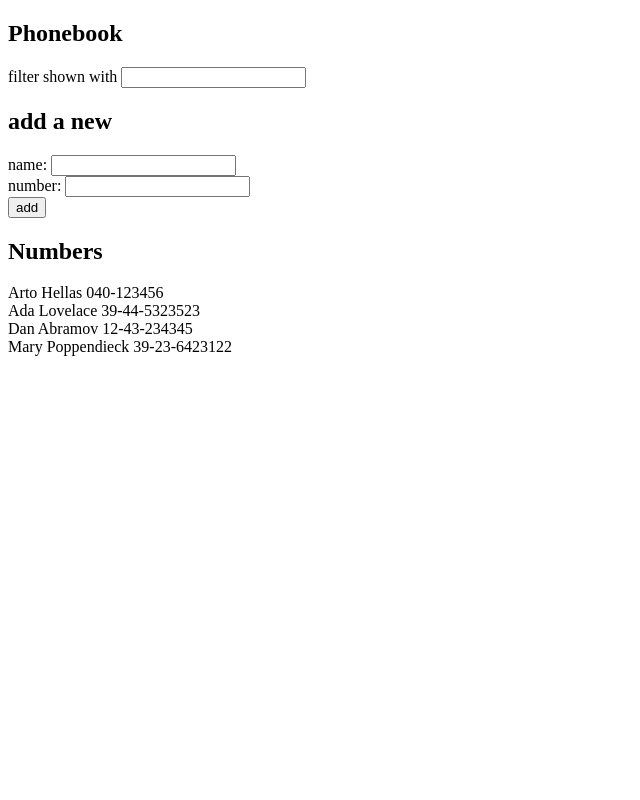
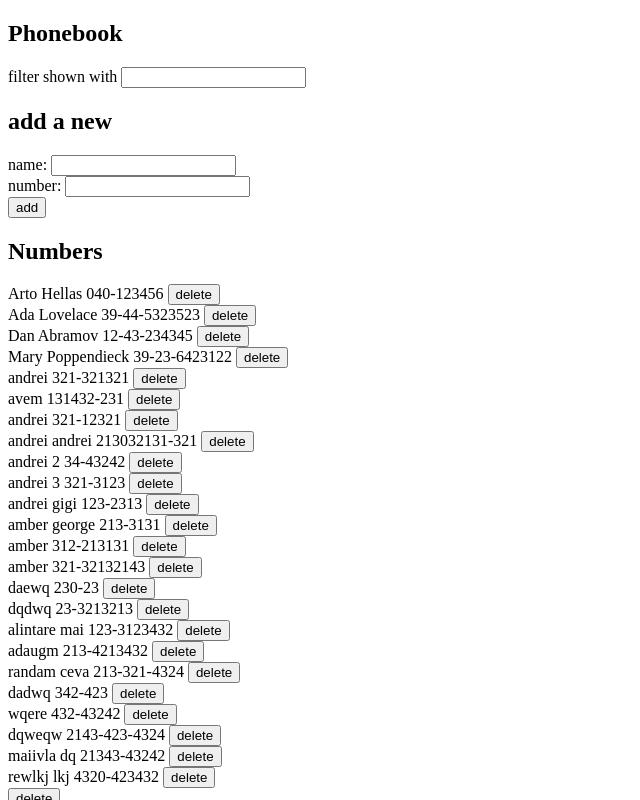
Before and after one commit to andiz2/fullstackopen_part2, a React (Create React App) app: page / in a window 1280 px wide. Shown: the top 800 px of the page, without its empty margins (0-640 px from the left). Built offline with nearby package versions, Linux system fonts and the light colour scheme; data requests are answered from the project's data file.

Commit message:
2_12->2_14

```diff
--- a/db.json
+++ b/db.json
@@ -1,5 +1,5 @@
 {
-  "persons":[
+  "persons": [
     {
       "name": "Arto Hellas",
       "number": "040-123456",
@@ -19,6 +19,176 @@
       "name": "Mary Poppendieck",
       "number": "39-23-6423122",
       "id": 4
+    },
+    {
+      "name": "andrei",
+      "number": "321-321321",
+      "id": 5
+    },
+    {
+      "name": "avem",
+      "number": "131432-231",
+      "id": 6
+    },
+    {
+      "name": "andrei",
+      "number": "321-12321",
+      "id": 7
+    },
+    {
+      "name": "andrei andrei",
+      "number": "213032131-321",
+      "id": 8
+    },
+    {
+      "name": "andrei 2",
+      "number": "34-43242",
+      "id": 9
+    },
+    {
+      "name": "andrei 3",
+      "number": "321-3123",
+      "id": 10
+    },
+    {
+      "name": "andrei gigi",
+      "number": "123-2313",
+      "id": 11
+    },
+    {
+      "name": "amber george",
+      "number": "213-3131",
+      "id": 12
+    },
+    {
+      "name": "amber",
+      "number": "312-213131",
+      "id": 13
+    },
+    {
+      "name": "amber",
+      "number": "321-32132143",
+      "id": 14
+    },
+    {
+      "name": "daewq",
+      "number": "230-23",
+      "id": 15
+    },
+    {
+      "name": "dqdwq",
+      "number": "23-3213213",
+      "id": 16
+    },
+    {
+      "name": "alintare mai",
+      "number": "123-3123432",
+      "id": 17
+    },
+    {
+      "name": "adaugm",
+      "number": "213-4213432",
+      "id": 18
+    },
+    {
+      "name": "randam ceva",
+      "number": "213-321-4324",
+      "id": 19
+    },
+    {
+      "name": "dadwq",
+      "number": "342-423",
+      "id": 20
+    },
+    {
+      "name": "wqere",
+      "number": "432-43242",
+      "id": 21
+    },
+    {
+      "name": "dqweqw",
+      "number": "2143-423-4324",
+      "id": 22
+    },
+    {
+      "name": "maiivla dq",
+      "number": "21343-43242",
+      "id": 23
+    },
+    {
+      "name": "rewlkj lkj",
+      "number": "4320-423432",
+      "id": 24
+    },
+    {
+      "name": "",
+      "number": "",
+      "id": 25
+    },
+    {
+      "name": "dwq adewq",
+      "number": "32-32131",
+      "id": 26
+    },
+    {
+      "name": "",
+      "number": "",
+      "id": 27
+    },
+    {
+      "name": "",
+      "number": "",
+      "id": 28
+    },
+    {
+      "name": "andrei",
+      "number": "3242-43242",
+      "id": 29
+    },
+    {
+      "name": "andrei",
+      "number": "31324-43212343",
+      "id": 30
+    },
+    {
+      "name": "andrei",
+      "number": "23-314323",
+      "id": 31
+    },
+    {
+      "name": "andrei",
+      "number": "33-342432",
+      "id": 32
+    },
+    {
+      "name": "smer",
+      "number": "432-43242",
+      "id": 33
+    },
+    {
+      "name": "andrei",
+      "number": "4432-432432",
+      "id": 34
+    },
+    {
+      "name": "smer22",
+      "number": "432-432432",
+      "id": 35
+    },
+    {
+      "name": "smerila",
+      "number": "432-4242",
+      "id": 36
+    },
+    {
+      "name": "smirt",
+      "number": "432-423432",
+      "id": 37
+    },
+    {
+      "name": "smirnoff",
+      "number": "322-43242",
+      "id": 38
     }
   ]
 }
--- a/src/App.js
+++ b/src/App.js
@@ -1,4 +1,4 @@
-//this is actually 2_6 + 2.7 + 2.8 + 2.9 + 2.10
+//this is actually 2_12 + 2_13 + 2_14
 
 import { useState, useEffect } from 'react'
 import Person from './components/Person'
@@ -6,17 +6,10 @@ import PersonForm from './components/PersonForm'
 import Filter from './components/Filter'
 import axios from 'axios'
 
+import personService from './services/notes'
+
 const App = () => {
 
-  useEffect(() => {
-    console.log("effect")
-    axios
-      .get('http://localhost:3001/persons')
-      .then(response => {
-        console.log('response', response.data)
-        setPersons(response.data)
-      })
-  }, [])
 
   const [persons, setPersons] = useState([])
   //   { name: 'Arto Hellas',
@@ -29,6 +22,14 @@ const App = () => {
   const [showAll, setShowAll] = useState(persons)
 
   var initialList = JSON.parse(JSON.stringify(persons));
+
+ useEffect(() => {
+    personService
+      .getAll()
+      .then(initialPersons => {
+        setPersons(initialPersons)
+      })
+  }, [])
 
   const addPerson = (event) => {
     event.preventDefault()
@@ -45,12 +46,21 @@ const App = () => {
     let validPers = persons.some(el => el.name === nameObject.name)
     if(!validPers){
       console.log("el", validPers)
-      setPersons(persons.concat(nameObject))
+      personService
+      .create(nameObject)
+      .then(returnedPerson => {
+        setPersons(persons.concat(returnedPerson))
+      })
     } else {
       alert(`${nameObject.name} is already added to phonebook`)
     }
     setNewPerson('')
     setNewNumber('')
+
+  }
+
+  const deletePerson = (id) => {
+
   }
 
 
--- a/src/components/Person.js
+++ b/src/components/Person.js
@@ -2,7 +2,7 @@ const Person = (props) => {
 	console.log('props', props)
 	return (
 		<>
-			{props.name} {props.number} <br />
+			{props.name} {props.number}  <button>delete</button> <br />
 		</>
 	)
 }
--- a/src/components/PersonForm.js
+++ b/src/components/PersonForm.js
@@ -1,4 +1,7 @@
 const PersonForm = (props) => {
+	console.log('newPerson', props.newPerson)
+	console.log('props din newPerson', props)
+
 	return (
 		<div>
 			<form onSubmit = {props.addPerson}>
--- /dev/null
+++ b/src/services/notes.js
@@ -0,0 +1,24 @@
+import axios from 'axios'
+const baseUrl = 'http://localhost:3001/persons'
+
+const getAll = () => {
+  const request = axios.get(baseUrl)
+  return request.then(response => response.data)
+}
+
+const create = newObject => {
+  const request = axios.post(baseUrl, newObject)
+  return request.then(response => response.data)
+}
+
+const update = (id, newObject) => {
+  const request = axios.put(`${baseUrl}/${id}`, newObject)
+  return request.then(response => response.data)
+}
+
+
+export default {
+  getAll,
+  create,
+  update
+}
```
